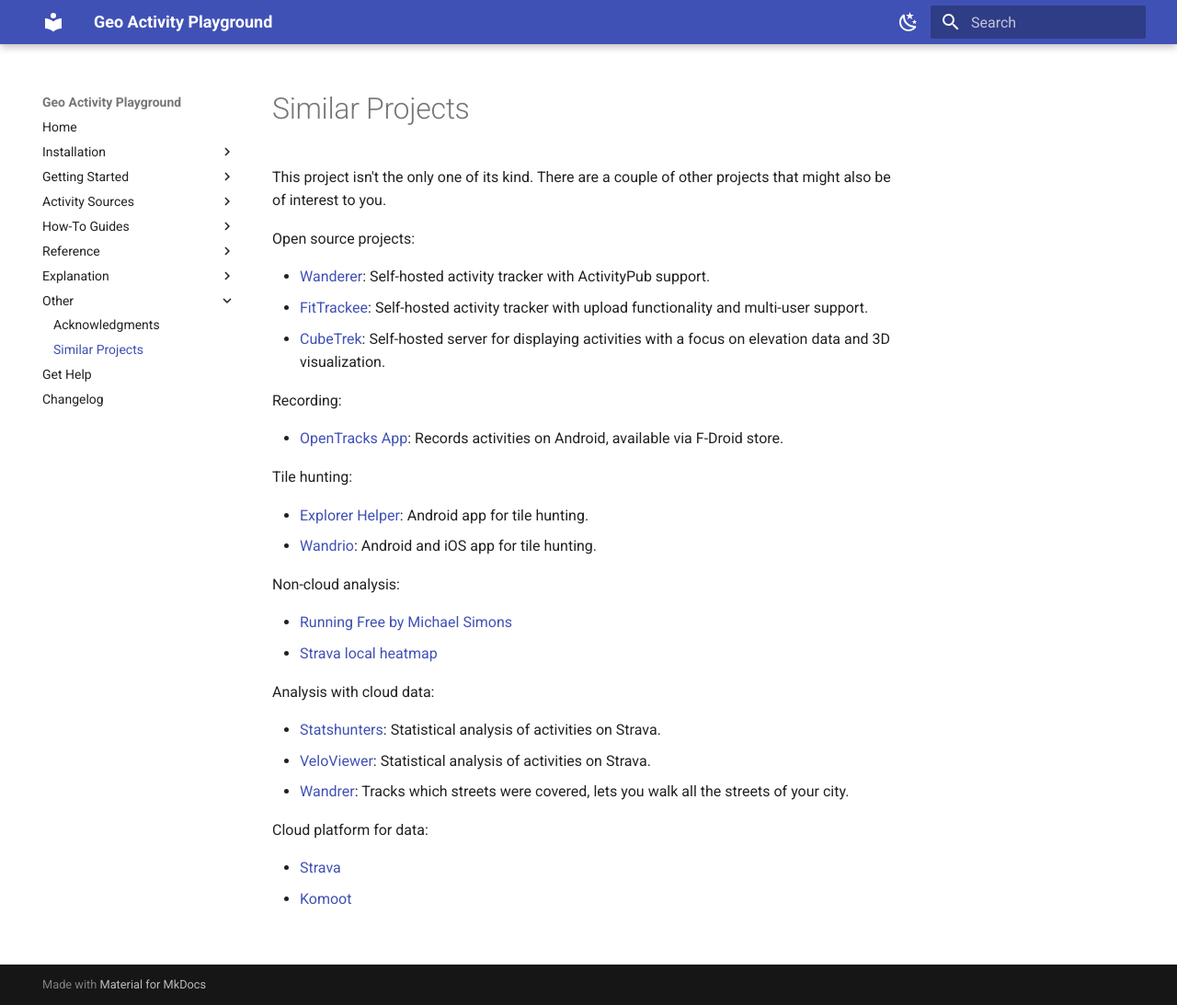
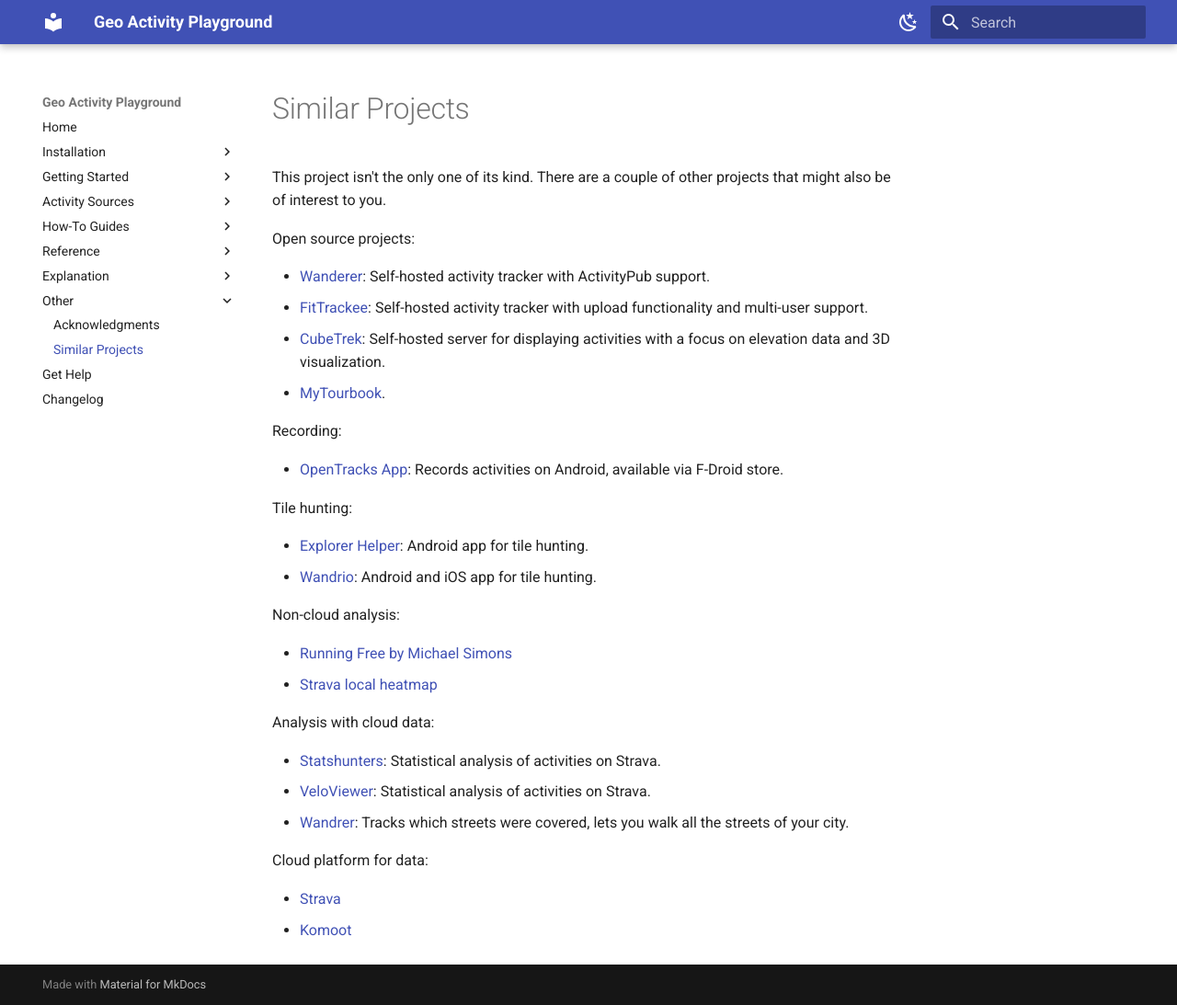
Before and after one commit to martin-ueding/geo-activity-playground, an MkDocs documentation site: the page built from docs/similar-projects.md, in a window 1280 px wide and 1093 px high. Shown: the whole window at 92% size. Built offline with MkDocs 1.6.1 and Material for MkDocs 9.7.7, drawn with Linux system fonts in a browser that asks for light colours.

Commit message:
docs: add MyTourbook reference

```diff
--- a/docs/similar-projects.md
+++ b/docs/similar-projects.md
@@ -7,6 +7,7 @@
 - [Wanderer](https://wanderer.to/): Self-hosted activity tracker with ActivityPub support.
 - [FitTrackee](https://docs.fittrackee.org/en/index.html): Self-hosted activity tracker with upload functionality and multi-user support.
 - [CubeTrek](https://cubetrek.com/): Self-hosted server for displaying activities with a focus on elevation data and 3D visualization.
+- [MyTourbook](https://mytourbook.sourceforge.io/mytourbook/).
 
 Recording:
 
```
